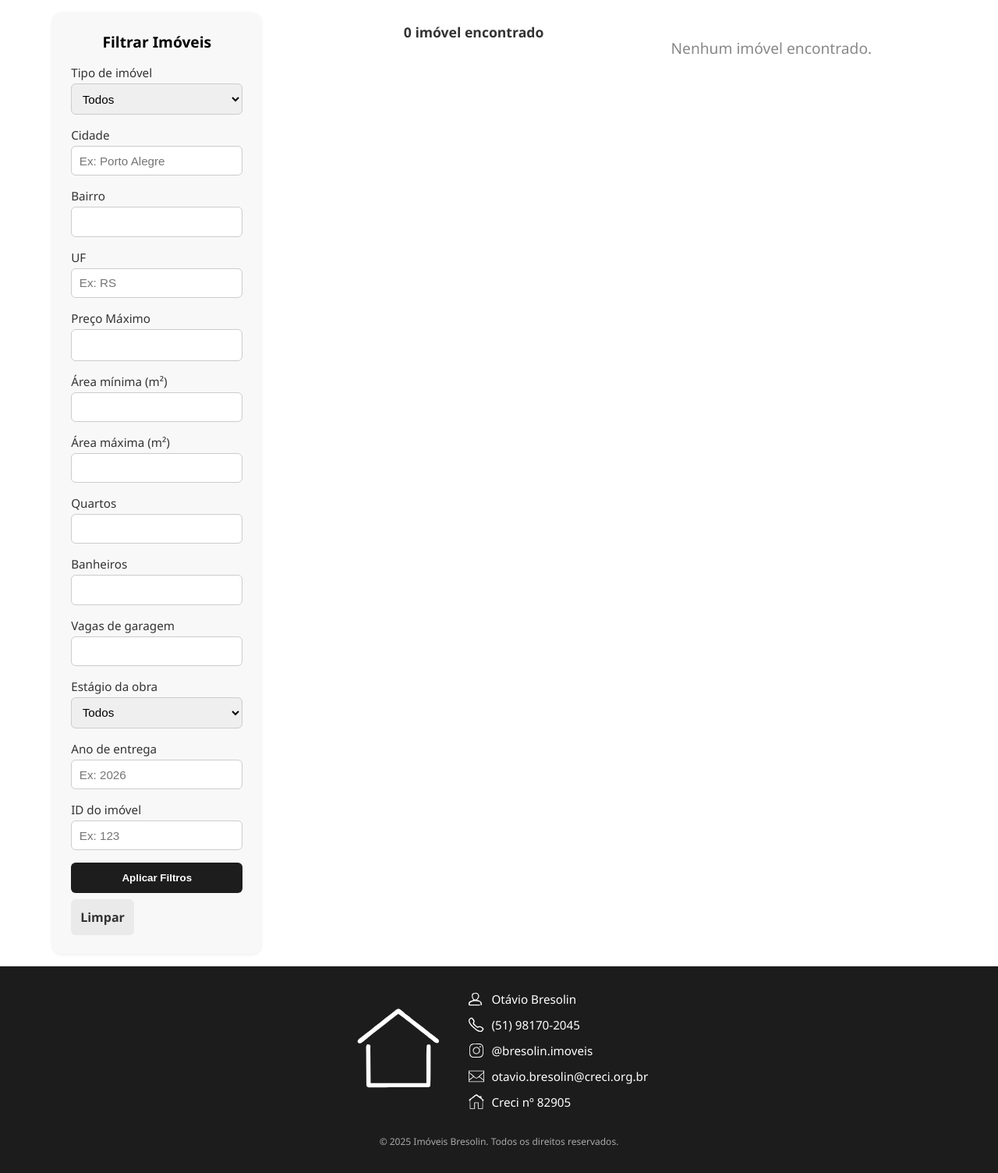
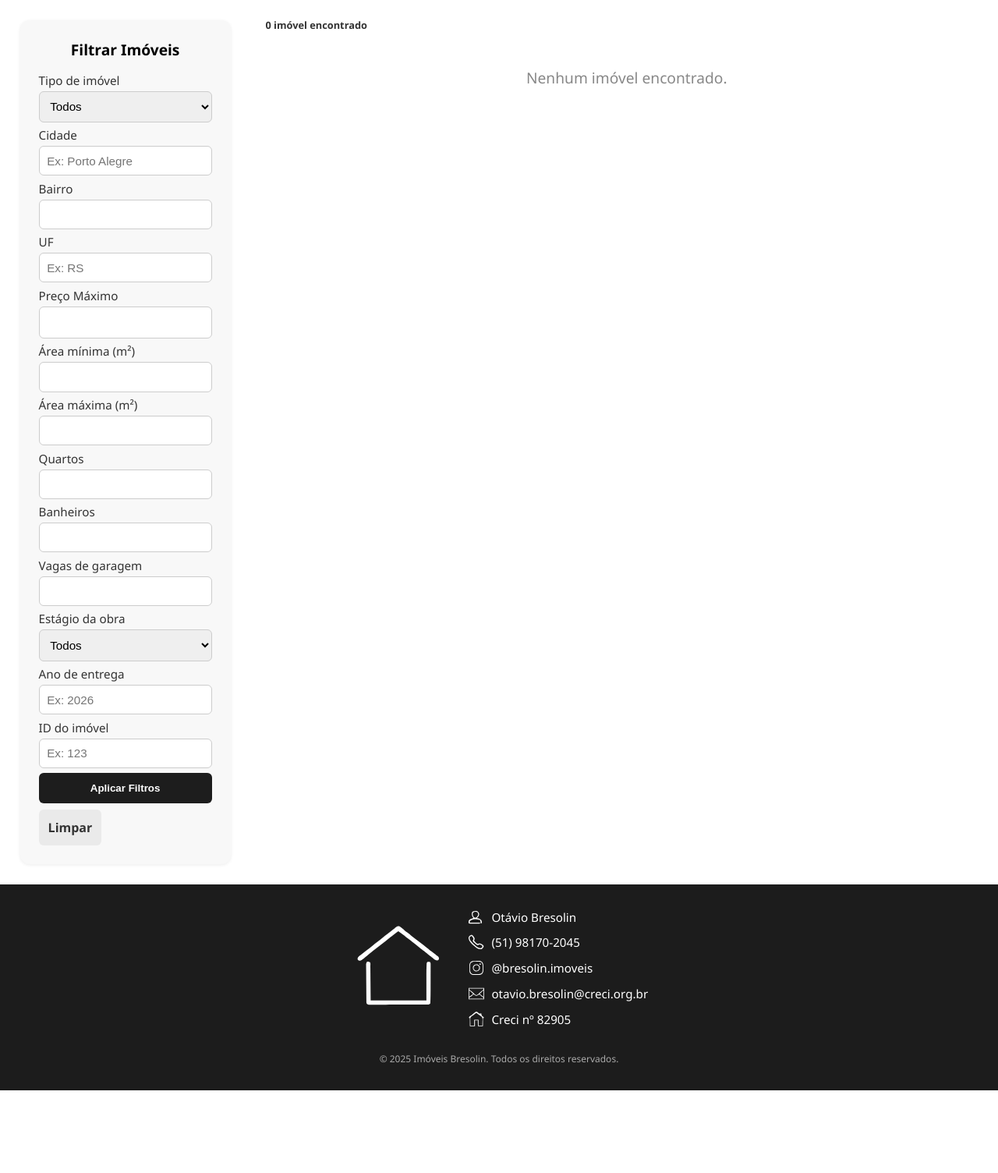
Before and after one commit to Oliveira223/Imoveis-Bresolin, a Flask app: template templates/pesquisa.html in a window 1280 px wide. Shown: the part 64-1568 px from the top of the page at 78% size. After the commit the page ends 1462 px from the top, so only its background shows below. Run offline with Flask 3, Linux system fonts and the light colour scheme; the template is opened without the code that fills it, so the values that code supplies are empty; some web fonts are replaced.

Commit message:
search page

```diff
--- a/static/css/pesquisa.css
+++ b/static/css/pesquisa.css
@@ -253,7 +253,7 @@
   color: #333;
   text-align: left;
   padding: 1vw 9vw;
-  margin-bottom: -6vw;
+  margin-bottom: 1vw
 }
 
 /* ================================
@@ -280,37 +280,35 @@
 }
 
 
-
-.card-container {
-  background: #fff;
-  border: 1px solid #ccc;
-  border-radius: 8px;
-
-  margin: 0.5rem;
-  width: 75vw;
-  height: 100vw;
-  box-shadow: 0 2px 8px #0001;
-  display: flex;
-  flex-direction: column;
-  overflow: hidden;
-}
-
 /* ================================
    RESPONSIVO - DESKTOP
 ================================== */
 @media (min-width: 769px) {
   .conteudo-pesquisa {
+    display: flex;
     flex-direction: row;
     align-items: flex-start;
+    gap: 2rem;
+    padding: 2vw 0 2vw 2vw;
+    /* top right bottom left */
+    max-width: 100vw;
+    margin: 0 auto;
+  }
+
+  .filtros {
+    position: sticky;
+    top: 2rem;
+    width: 270px;
+    flex-shrink: 0;
+    padding: 1.5rem;
+    border-radius: 12px;
+    box-shadow: 0 1px 4px rgba(0, 0, 0, 0.08);
+    height: fit-content;
+    margin: 0;
   }
 
   .btn-toggle-filtros {
-    display: none;
-  }
-
-  .filtros {
-    flex: 1;
-    max-width: 300px;
+    display: none !important;
   }
 
   .filtros-conteudo {
@@ -319,10 +317,56 @@
     gap: 1rem;
   }
 
+
+  /* ================================
+   CAMPOS DE FILTRO
+================================== */
+  .campo {
+    margin-bottom: 0.5vw;
+  }
+
+  .campo label {
+    font-weight: 500;
+    font-size: 0.95rem;
+    margin-bottom: 0.25rem;
+  }
+
+  .campo input,
+  .campo select {
+    padding: 0.6rem;
+    border: 1px solid #ccc;
+    border-radius: 6px;
+    font-size: 0.95rem;
+  }
+
+.contador-imoveis {
+  font-size: 1vw;
+  font-weight: 600;
+  color: #333;
+  margin-bottom: 1rem;
+  padding: 0;
+  text-align: left;
+  line-height: 1;
+  padding-left: 1vw;
+}
+
+  .area-resultados {
+    flex-grow: 1;
+    display: flex;
+    flex-direction: column;
+  }
+
   .resultados {
-    flex: 3;
-    flex-wrap: wrap;
-    flex-direction: row;
-    justify-content: flex-start;
+    display: grid !important;
+    grid-template-columns: repeat(auto-fill, minmax(270px, 1fr));
+    gap: 2vw;
+    align-items: start;
+    flex-grow: 1;
   }
+
+  .resultados>* {
+    width: auto !important;
+    margin: 0 !important;
+  }
+
 }
--- a/static/css/style.css
+++ b/static/css/style.css
@@ -214,7 +214,7 @@
   margin-top: 6vw;
   text-align: left;
   font-family: 'Segoe UI', Tahoma, Geneva, Verdana, sans-serif;
-  margin-left: 30vw;
+  margin-left: 25vw;
 }
 
 
--- a/templates/pesquisa.html
+++ b/templates/pesquisa.html
@@ -203,9 +203,12 @@
             </div>
         </aside>
 
+
+        <div class="area-resultados">
             <!-- Contador de imóveis encontrados -->
             <p class="contador-imoveis">
-            {{ imoveis|length }} {{ 'imóveis' if imoveis|length > 1 else 'imóvel' }} {{ 'encontrados' if imoveis|length
+                {{ imoveis|length }} {{ 'imóveis' if imoveis|length > 1 else 'imóvel' }} {{ 'encontrados' if
+                imoveis|length
                 > 1 else 'encontrado' }}
             </p>
 
@@ -219,6 +222,7 @@
                 <p class="nenhum-encontrado">Nenhum imóvel encontrado.</p>
                 {% endif %}
             </section>
+        </div>
 
     </main>
 
```
Lines whose indentation alone changed are shown as unchanged.
